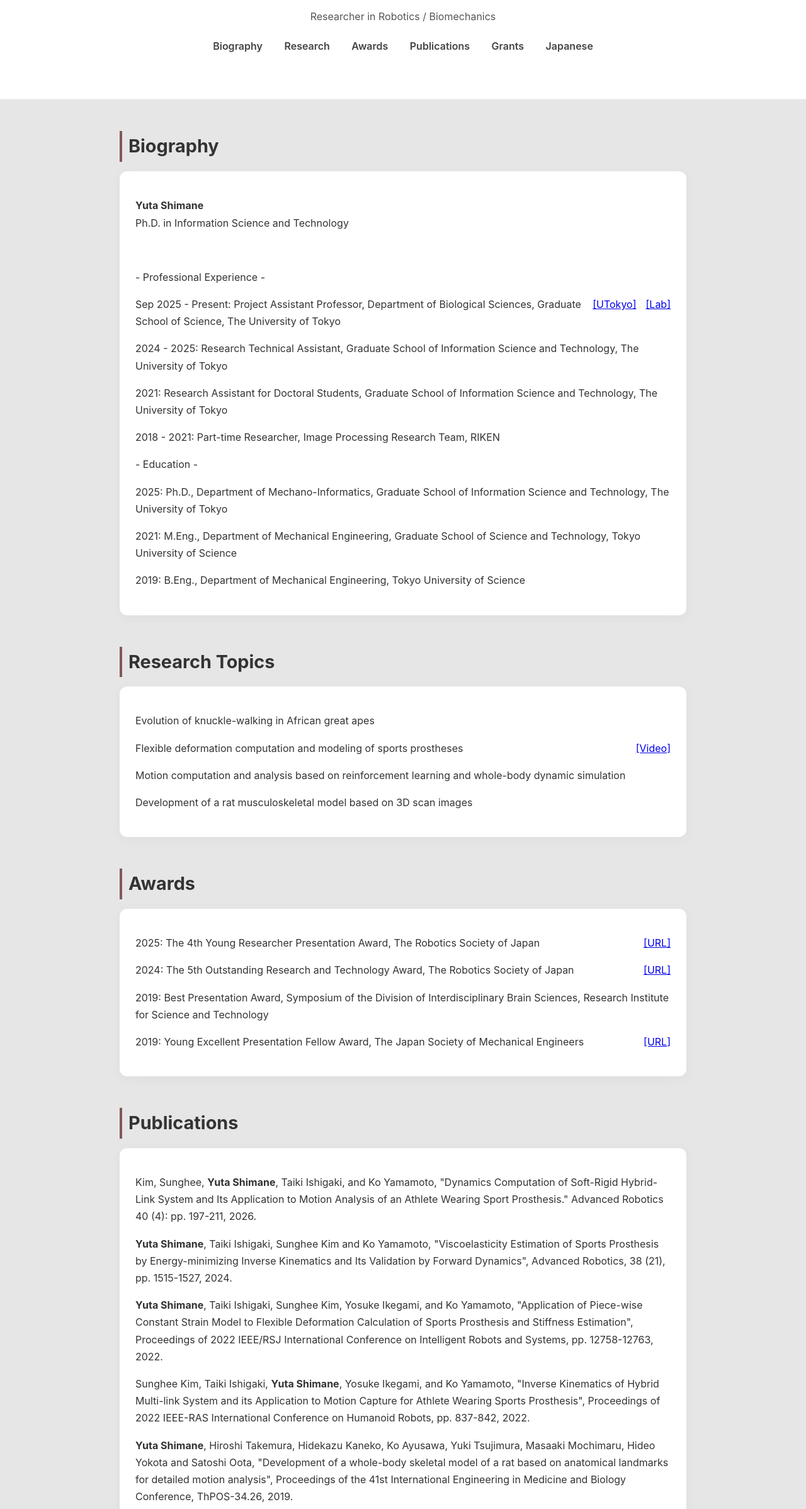
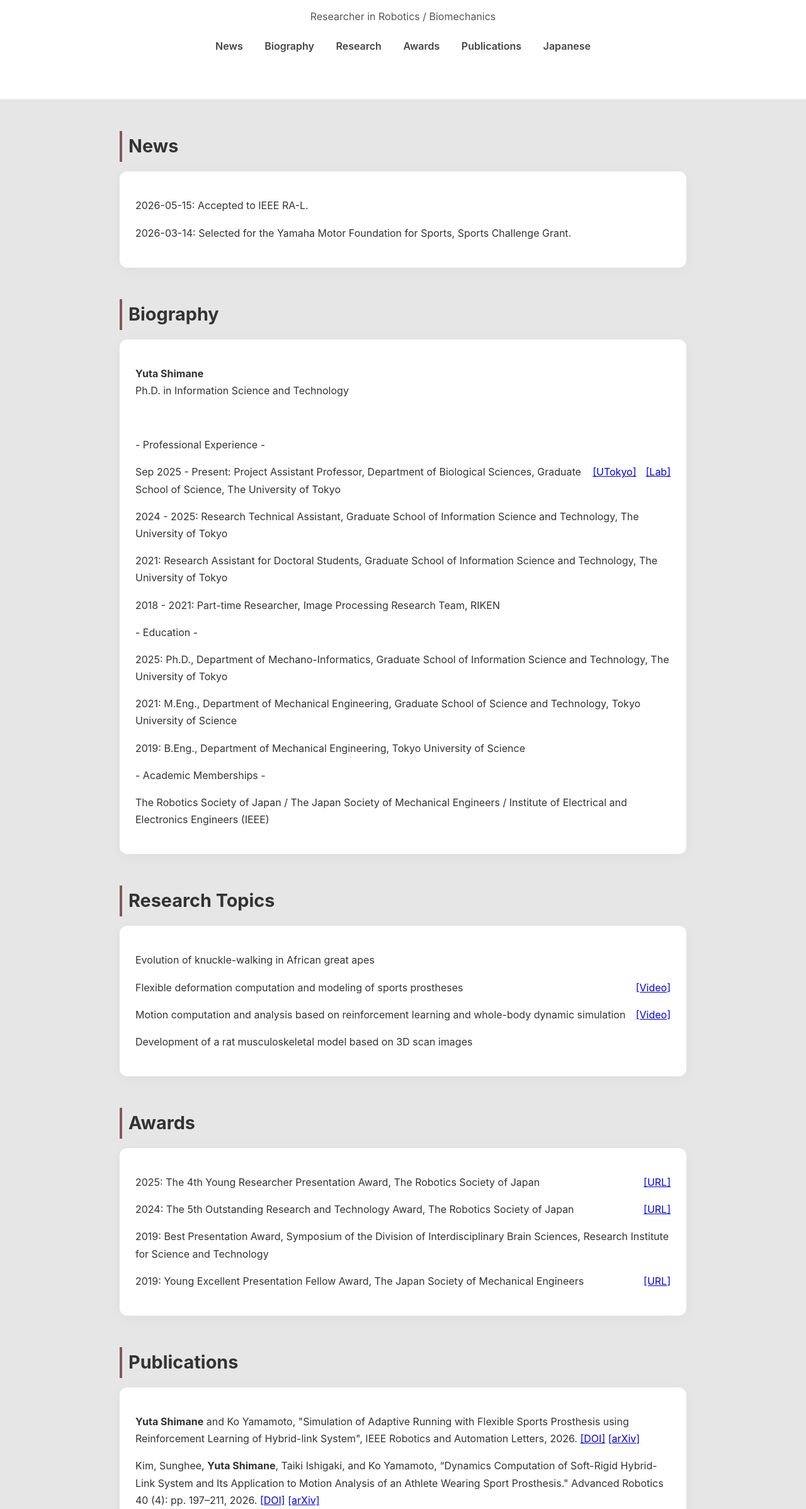
Before and after one commit to YShimane/ys_homepage, a plain HTML site: page index_en.html in a window 1280 px wide. Shown: the part 164-2560 px from the top of the page at 63% size. Drawn offline with Linux system fonts and the light colour scheme.

Commit message:
update en

```diff
--- a/index_en.html
+++ b/index_en.html
@@ -83,14 +83,22 @@
     <h1>Yuta Shimane, Ph.D.</h1>
     <p>Researcher in Robotics / Biomechanics</p>
     <nav>
+        <a href="#news">News</a>
         <a href="#bio">Biography</a>
         <a href="#research">Research</a>
         <a href="#awards">Awards</a>
         <a href="#publications">Publications</a>
-        <a href="#project">Grants</a>
         <a href="index.html">Japanese</a>
     </nav>
 </header>
+
+<section id="news">
+    <h2>News</h2>
+    <div class="card">
+        <p>2026-05-15: Accepted to IEEE RA-L.</p>
+        <p>2026-03-14: Selected for the Yamaha Motor Foundation for Sports, Sports Challenge Grant.</p>
+    </div>
+</section>
 
 <section id="bio">
     <h2>Biography</h2>
@@ -111,6 +119,9 @@
         <p>2025: Ph.D., Department of Mechano-Informatics, Graduate School of Information Science and Technology, The University of Tokyo</p>
         <p>2021: M.Eng., Department of Mechanical Engineering, Graduate School of Science and Technology, Tokyo University of Science</p>
         <p>2019: B.Eng., Department of Mechanical Engineering, Tokyo University of Science</p>
+
+        <p>- Academic Memberships -</p>
+        <p>The Robotics Society of Japan / The Japan Society of Mechanical Engineers / Institute of Electrical and Electronics Engineers (IEEE)</p>
     </div>
 </section>
 
@@ -122,7 +133,10 @@
             <span>Flexible deformation computation and modeling of sports prostheses</span>
             <a href="https://youtu.be/_hyzSPrb0f8?si=3RtzNUeYIxRq8nSS" target="_blank" rel="noopener noreferrer">[Video]</a>
         </p>
-        <p>Motion computation and analysis based on reinforcement learning and whole-body dynamic simulation</p>
+        <p class="career-with-link">
+            <span>Motion computation and analysis based on reinforcement learning and whole-body dynamic simulation</span>
+            <a href="https://youtu.be/2BA41cBdyn4?si=1STAY6l6Hyn4L8s-" target="_blank" rel="noopener noreferrer">[Video]</a>
+        </p>
         <p>Development of a rat musculoskeletal model based on 3D scan images</p>
     </div>
 </section>
@@ -149,16 +163,17 @@
 <section id="publications">
     <h2>Publications</h2>
     <div class="card">
-        <p>Kim, Sunghee, <strong>Yuta Shimane</strong>, Taiki Ishigaki, and Ko Yamamoto, "Dynamics Computation of Soft-Rigid Hybrid-Link System and Its Application to Motion Analysis of an Athlete Wearing Sport Prosthesis." Advanced Robotics 40 (4): pp. 197-211, 2026.</p>
-        <p><strong>Yuta Shimane</strong>, Taiki Ishigaki, Sunghee Kim and Ko Yamamoto, "Viscoelasticity Estimation of Sports Prosthesis by Energy-minimizing Inverse Kinematics and Its Validation by Forward Dynamics", Advanced Robotics, 38 (21), pp. 1515-1527, 2024.</p>
-        <p><strong>Yuta Shimane</strong>, Taiki Ishigaki, Sunghee Kim, Yosuke Ikegami, and Ko Yamamoto, "Application of Piece-wise Constant Strain Model to Flexible Deformation Calculation of Sports Prosthesis and Stiffness Estimation", Proceedings of 2022 IEEE/RSJ International Conference on Intelligent Robots and Systems, pp. 12758-12763, 2022.</p>
-        <p>Sunghee Kim, Taiki Ishigaki, <strong>Yuta Shimane</strong>, Yosuke Ikegami, and Ko Yamamoto, "Inverse Kinematics of Hybrid Multi-link System and its Application to Motion Capture for Athlete Wearing Sports Prosthesis", Proceedings of 2022 IEEE-RAS International Conference on Humanoid Robots, pp. 837-842, 2022.</p>
-        <p><strong>Yuta Shimane</strong>, Hiroshi Takemura, Hidekazu Kaneko, Ko Ayusawa, Yuki Tsujimura, Masaaki Mochimaru, Hideo Yokota and Satoshi Oota, "Development of a whole-body skeletal model of a rat based on anatomical landmarks for detailed motion analysis", Proceedings of the 41st International Engineering in Medicine and Biology Conference, ThPOS-34.26, 2019.</p>
+        <p><strong>Yuta Shimane</strong> and Ko Yamamoto, "Simulation of Adaptive Running with Flexible Sports Prosthesis using Reinforcement Learning of Hybrid-link System", IEEE Robotics and Automation Letters, 2026. <a href="https://doi.org/10.1109/LRA.2026.3693933" target="_blank" rel="noopener noreferrer">[DOI]</a> <a href="https://arxiv.org/abs/2604.08882" target="_blank" rel="noopener noreferrer">[arXiv]</a></p>
+        <p>Kim, Sunghee, <strong>Yuta Shimane</strong>, Taiki Ishigaki, and Ko Yamamoto, “Dynamics Computation of Soft-Rigid Hybrid-Link System and Its Application to Motion Analysis of an Athlete Wearing Sport Prosthesis." Advanced Robotics 40 (4): pp. 197–211, 2026. <a href="https://www.tandfonline.com/doi/full/10.1080/01691864.2025.2611426" target="_blank" rel="noopener noreferrer">[DOI]</a> <a href="https://arxiv.org/abs/2605.13192" target="_blank" rel="noopener noreferrer">[arXiv]</a></p>
+        <p><strong>Yuta Shimane</strong>, Taiki Ishigaki, Sunghee Kim and Ko Yamamoto, "Viscoelasticity Estimation of Sports Prosthesis by Energy-minimizing Inverse Kinematics and Its Validation by Forward Dynamics", Advanced Robotics, 38 (21), pp. 1515–1527, 2024. <a href="https://doi.org/10.1080/01691864.2024.2407118" target="_blank" rel="noopener noreferrer">[DOI]</a> <a href="https://arxiv.org/abs/2410.05776" target="_blank" rel="noopener noreferrer">[arXiv]</a></p>
+        <p><strong>Yuta Shimane</strong>, Taiki Ishigaki, Sunghee Kim, Yosuke Ikegami, and Ko Yamamoto, "Application of Piece-wise Constant Strain Model to Flexible Deformation Calculation of Sports Prosthesis and Stiffness Estimation", Proceedings of 2022 IEEE/RSJ International Conference on Intelligent Robots and Systems,pp.12758-12763, 2022. <a href="https://ieeexplore.ieee.org/document/9981207" target="_blank" rel="noopener noreferrer">[DOI]</a></p>
+        <p>Sunghee Kim, Taiki Ishigaki, <strong>Yuta Shimane</strong>, Yosuke Ikegami, and Ko Yamamoto, "Inverse Kinematics of Hybrid Multi-link System and its Application to Motion Capture for Athlete Wearing Sports Prosthesis", Proceedings of 2022 IEEE-RAS International Conference on Humanoid Robots, pp.837-842, 2022. <a href="https://ieeexplore.ieee.org/document/10000195" target="_blank" rel="noopener noreferrer">[DOI]</a></p>
+        <p><strong>Yuta Shimane</strong>, Hiroshi Takemura, Hidekazu Kaneko, Ko Ayusawa, Yuki Tsujimura, Masaaki Mochimaru, Hideo Yokota and Satoshi Oota, "Development of a whole-body skeletal model of a rat based on anatomical landmarks for detailed motion analysis", Proceedings of the 41st International Engineering in Medicine and Biology Conference, ThPOS-34.26, 2019. <a href="https://embc.embs.org/2019/wp-content/uploads/sites/42/2019/07/EMBC-2019-Program.pdf" target="_blank" rel="noopener noreferrer">[Program]</a></p>
     </div>
 </section>
 
 <section id="project">
-    <h2>Competitive Grants</h2>
+    <h2>Grants</h2>
     <div class="card">
         <p class="career-with-link">
             <span>2026-2027: Yamaha Motor Foundation for Sports, Sports Challenge Grant</span>
```
Also changed, not shown: index.html (+1 -1 lines).
